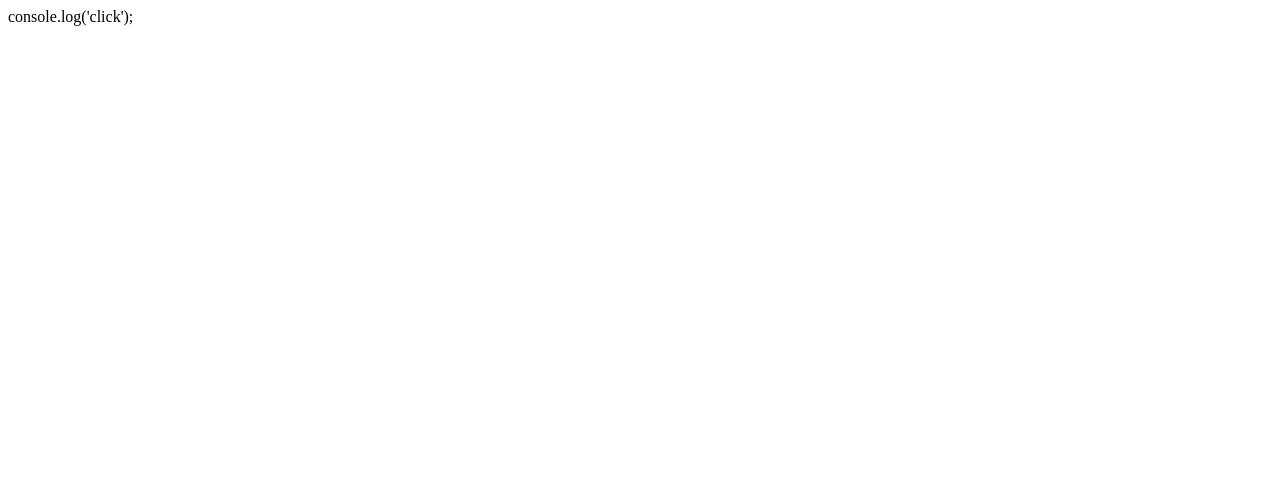
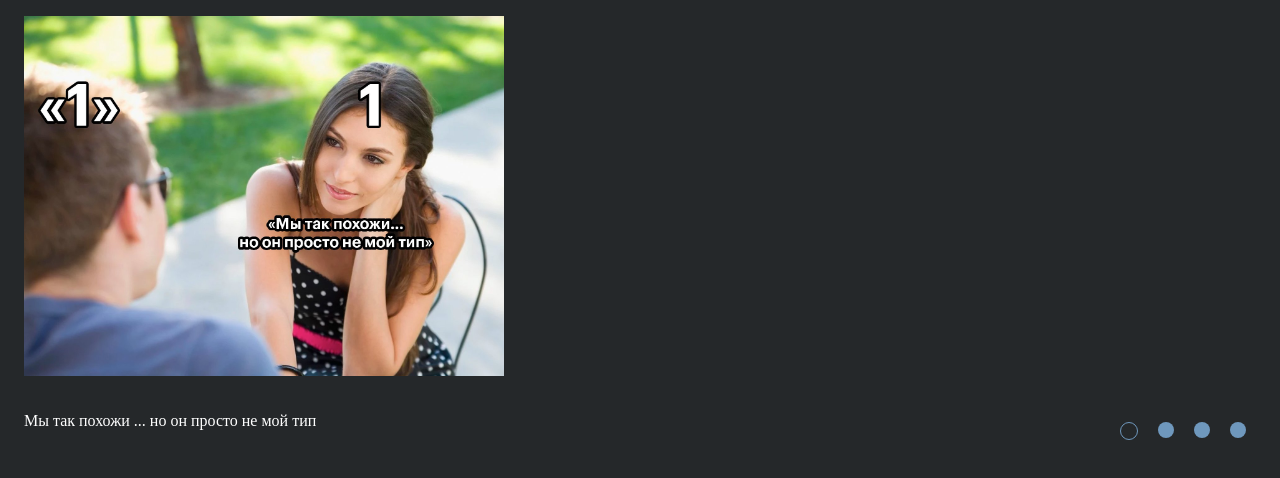
Before and after one commit to marynaihorevna/cssMemeSlider, a plain HTML site: page index.html in a window 1280 px wide. Drawn offline with Linux system fonts and the light colour scheme.

Commit message:
feat: add basic page layout (Tue, Sep 12 2023 19:05:17 PM)

```diff
--- a/css/main.css
+++ b/css/main.css
@@ -0,0 +1,92 @@
+* {
+   background: #25282a;
+}
+
+.container {
+   max-width: 90em;
+   margin: 0 auto;
+   padding-right: 1em;
+   padding-left: 1em;
+
+}
+.cover{
+   display: flex;
+   justify-content: space-between;
+   align-items: flex-start;
+   margin-top: 2em;
+}
+.cover-item {
+   color: white;
+}
+.screen {
+   background: red;
+   display: block;
+   margin: auto;
+   border-radius: 1em;
+   margin-top: 1em;
+}
+/* .slider {
+   overflow: hidden;
+} */
+.slider-line {
+   display: flex;
+   transition: all ease 1s;
+}
+.slider__item {
+max-width: 100%;
+   height: auto;
+}
+.slider__img-one{
+   width: 30em;
+   height: max-content;
+   background-size: contain;
+}
+.slider__img-two {
+   width: 30em;
+      height: max-content;
+}
+.slider__img-three {
+   width: 30em;
+   height: max-content;
+}
+.slider__img-four {
+   width: 30em;
+   height: max-content;
+}
+.slider__dots {
+   display: flex;
+   cursor: pointer;
+   height: 26px;
+   margin: auto;
+}
+
+.slider__dot {
+   flex: auto;
+   margin: auto 0;
+   padding: 10px;
+}
+.slider__dot:hover span{
+   background: white;
+}
+.dot__active:hover span{
+background: transparent;
+   border: white 1px solid;
+}
+
+.slider__dots-item {
+   width: 16px;
+   height: 16px;
+   background: #6f98bd;
+   display: inline-block;
+   border-radius: 50%;
+   cursor: pointer;
+   transition: all 0.4s;
+}
+.img__active {
+   display: none;
+}
+.dot__active span{
+   background: transparent;
+   border: #6f98bd 1px solid;
+   transition: all 0.4s;
+}
--- a/index.html
+++ b/index.html
@@ -1 +1,17 @@
-console.log('click');
+<!DOCTYPE html>
+<html lang="en">
+<head>
+   <meta charset="UTF-8">
+   <meta name="viewport" content="width=device-width, initial-scale=1.0">
+   <title>CSS </title>
+   <link rel="stylesheet" href="css/main.css">
+</head>
+<body>
+   <section class="main">
+      <div class="container">
+
+      </div>
+   </section>
+   <script src="js/index.js"></script>
+</body>
+</html>
--- a/js/index.js
+++ b/js/index.js
@@ -0,0 +1,147 @@
+
+
+let text = ['Мы так похожи ... но он просто не мой тип', 'В начале программирования/Через некоторое время', '- What makes code bad? - No comments', 'Два состояния у программистов: "Я - Бог" и "Я не знаю, что я делаю"' ]
+
+   let container = document.querySelector('.container');
+
+   let screen = document.createElement('div');
+   screen.classList.add('screen');
+   container.appendChild(screen);
+
+   let cover = document.createElement('div');
+   cover.classList.add('cover');
+   container.appendChild(cover);
+
+   let coverItem = document.createElement('div');
+   coverItem.classList.add('cover-item');
+
+   cover.appendChild(coverItem);
+
+   let coverItemBtn = document.createElement('div');
+   coverItemBtn.classList.add('cover-item');
+   cover.appendChild(coverItemBtn);
+
+   //slider
+   let slider = document.createElement('div');
+   slider.classList.add('slider');
+   screen.appendChild(slider);
+
+   let sliderItemOne = document.createElement('div');
+   sliderItemOne.classList.add('slider__item');
+   slider.appendChild(sliderItemOne);
+
+let sliderImgOne = document.createElement('img');
+      sliderImgOne.setAttribute('center', 'center');
+   sliderImgOne.setAttribute('src', 'img/1.jpg');
+   sliderImgOne.setAttribute('alt', 'na');
+   sliderImgOne.classList.add('slider__img-one');
+   sliderItemOne.appendChild(sliderImgOne);
+
+   let sliderItemTwo = document.createElement('div');
+   sliderItemTwo.classList.add('slider__item');
+   slider.appendChild(sliderItemTwo);
+
+   let sliderImgTwo = document.createElement('img');
+   sliderImgTwo.setAttribute('src', 'img/2.jpg');
+   sliderImgTwo.setAttribute('alt', 'na');
+   sliderImgTwo.classList.add('slider__img-two');
+   sliderItemTwo.appendChild(sliderImgTwo);
+
+   let sliderItemThree = document.createElement('div');
+   sliderItemThree.classList.add('slider__item');
+   slider.appendChild(sliderItemThree);
+
+   let sliderImgThree = document.createElement('img');
+   sliderImgThree.setAttribute('src', 'img/3.jpg');
+   sliderImgThree.setAttribute('alt', 'na');
+   sliderImgThree.classList.add('slider__img-three');
+   sliderItemThree.appendChild(sliderImgThree);
+
+   let sliderItemFour = document.createElement('div');
+   sliderItemFour.classList.add('slider__item');
+   slider.appendChild(sliderItemFour);
+
+   let sliderImgFour = document.createElement('img');
+   sliderImgFour.setAttribute('src', 'img/4.jpg');
+   sliderImgFour.setAttribute('alt', 'na');
+   sliderImgFour.classList.add('slider__img-four');
+   sliderItemFour.appendChild(sliderImgFour);
+
+   //buttons
+   let sliderDots = document.createElement('div');
+   sliderDots.classList.add('slider__dots');
+   coverItemBtn.appendChild(sliderDots);
+   //1
+   let sliderDot = document.createElement('div');
+   sliderDot.classList.add('slider__dot');
+      sliderDot.classList.add('one');
+   sliderDots.appendChild(sliderDot);
+
+   let sliderSpan = document.createElement('span');
+   sliderSpan.classList.add('slider__dots-item');
+   sliderDot.appendChild(sliderSpan);
+   //2
+   let sliderDotTwo = document.createElement('div');
+   sliderDotTwo.classList.add('slider__dot');
+      sliderDotTwo.classList.add('two');
+   sliderDots.appendChild(sliderDotTwo);
+
+   let sliderSpanTwo = document.createElement('span');
+   sliderSpanTwo.classList.add('slider__dots-item');
+   sliderDotTwo.appendChild(sliderSpanTwo);
+   //3
+   let sliderDotFive = document.createElement('div');
+   sliderDotFive.classList.add('slider__dot');
+      sliderDotFive.classList.add('three');
+   sliderDots.appendChild(sliderDotFive);
+
+   let sliderSpanFive = document.createElement('span');
+   sliderSpanFive.classList.add('slider__dots-item');
+   sliderDotFive.appendChild(sliderSpanFive);
+
+   //4
+   let sliderDotFour = document.createElement('div');
+   sliderDotFour.classList.add('slider__dot');
+      sliderDotFour.classList.add('foir');
+   sliderDots.appendChild(sliderDotFour);
+
+   let sliderSpanFour = document.createElement('span');
+   sliderSpanFour.classList.add('slider__dots-item');
+   sliderDotFour.appendChild(sliderSpanFour);
+
+
+   let slides = document.querySelectorAll('.slider__item');
+   let dots = document.querySelectorAll('.slider__dot');
+/*    let setWith = parseInt(getComputedStyle(sliderImg).width, 10); */
+
+
+
+
+const activeSlide = n => {
+  console.log(n);
+        for(slide of slides) {
+            slide.classList.add('img__active');
+        }
+        slides[n].classList.remove('img__active');
+    }
+
+    const activeDot = n => {
+        for(dot of dots){
+            dot.classList.remove('dot__active');
+        }
+        dots[n].classList.add('dot__active');
+    }
+
+const prepareCurrentSlide = index => {
+    activeSlide(index);
+   activeDot(index);
+   coverItem.innerHTML = text[index];
+}
+prepareCurrentSlide(0);
+
+
+dots.forEach(function (dot, index) {
+   dot.addEventListener('click', function () {
+      prepareCurrentSlide(index);
+   })
+})
```
Also changed, not shown: img/1.jpg (added), img/2.jpg (added), img/3.jpg (added), img/4.jpg (added).
